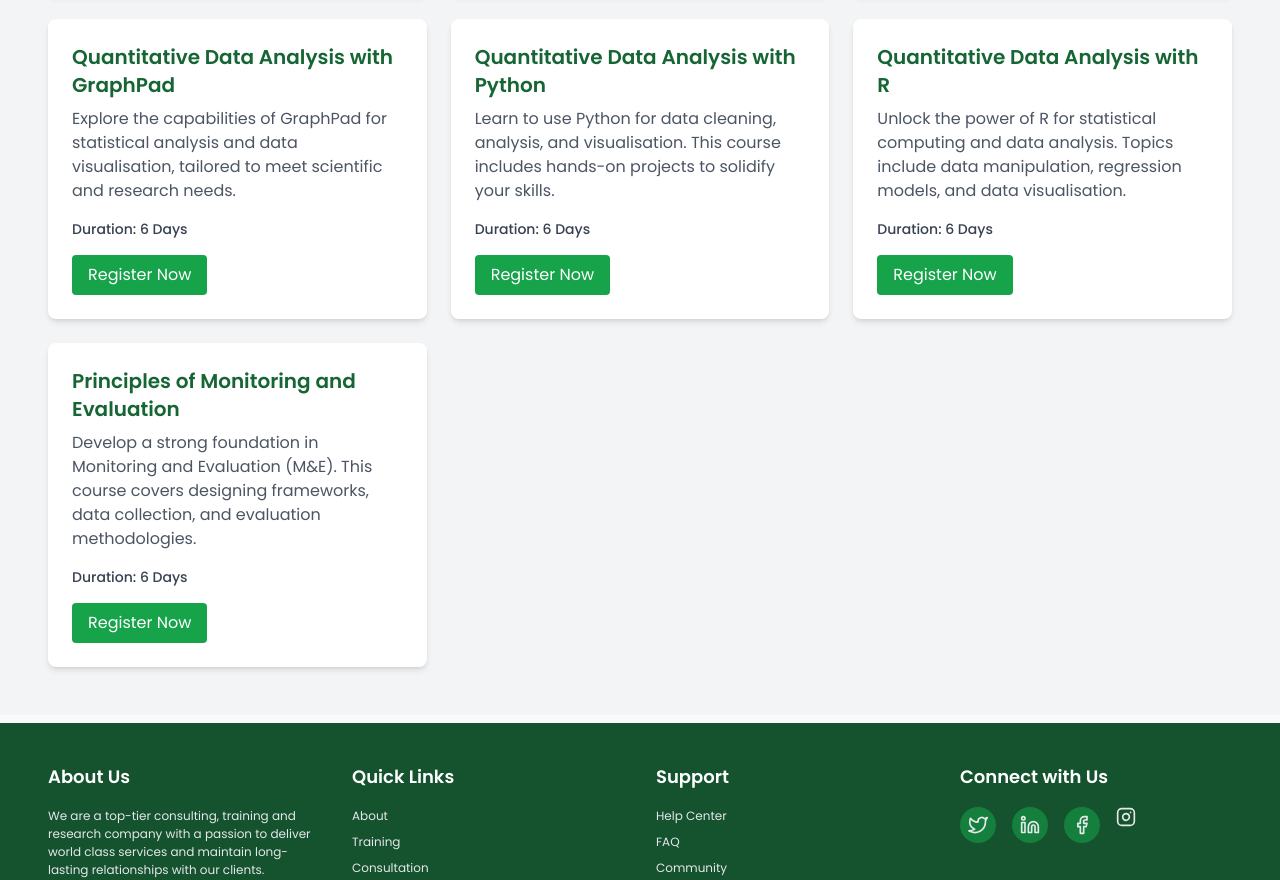
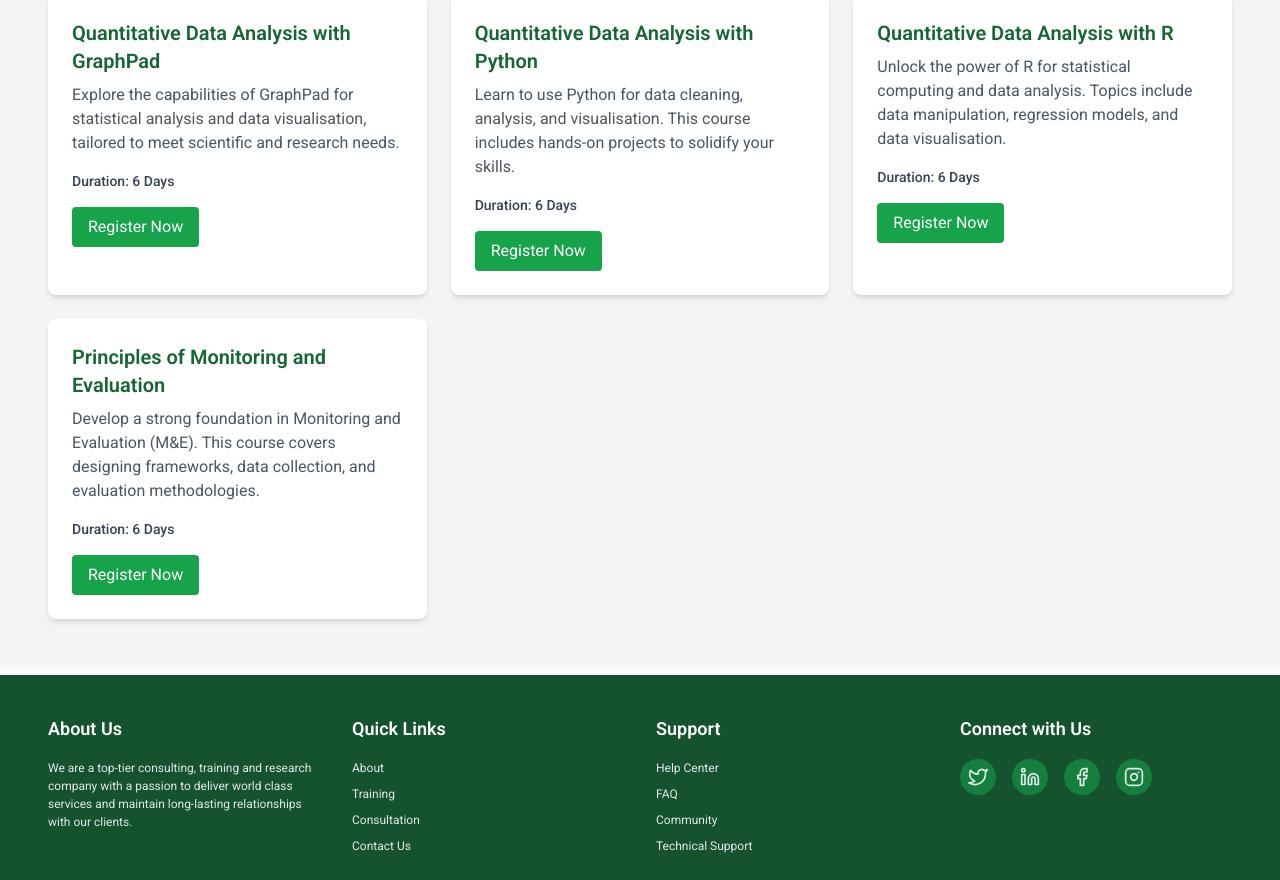
Before and after one commit to olagunju-oluwabukola/ppds, a React (Vite) app: page /services/training in a window 1280 px wide. Shown: the part 940-1820 px from the top of the page. Built offline with nearby package versions, Linux system fonts and the light colour scheme.

Commit message:
final fix

```diff
--- a/src/Componets/Footer.jsx
+++ b/src/Componets/Footer.jsx
@@ -119,7 +119,7 @@ const Footer = () => {
               </a>
             <a
                                 href="https://instagram.com/PPDSAnalytics" target="_blank" rel="noopener noreferrer"
-                                className="text-green-700 hover:text-green-900"
+                               className="p-2 bg-green-700 rounded-full hover:bg-brown-500 transition duration-300"
                               >
                                 <FiInstagram  className="h-5 w-5 text-gray-200 hover:text-white" />
                               </a>
--- a/src/Pages/Internship.jsx
+++ b/src/Pages/Internship.jsx
@@ -56,7 +56,8 @@ const InternshipProgram = () => {
             onClick={() => alert("Redirecting to registration form...")}
             className="px-6 py-3 bg-green-900 text-white font-semibold rounded-lg shadow-md hover:bg-green-700 transition duration-200"
           >
-            Click to Register
+             <a href="https://docs.google.com/forms/d/e/1FAIpQLSfsR_-EMqyaK7fLU5MMnW3ulIROJ0L1GPn2GaZTAlJl8bnNSw/viewform?usp=sf_link" target="_blank" rel="noopener noreferrer">Click to Register</a>
+
           </button>
         </div>
       </div>
--- a/src/Pages/Training.jsx
+++ b/src/Pages/Training.jsx
@@ -25,7 +25,7 @@ const TrainingPrograms = () => {
             <h2 className="text-xl font-semibold text-green-800 mb-2">{program.title}</h2>
             <p className="text-gray-600 mb-4">{program.description}</p>
             <p className="text-sm font-medium text-gray-700">Duration: {program.duration}</p>
-            <button className="mt-4 bg-green-600 text-white px-4 py-2 rounded hover:bg-green-700"><a href="http://" target="_blank" rel="noopener noreferrer">Register Now</a></button>
+            <button className="mt-4 bg-green-600 text-white px-4 py-2 rounded hover:bg-green-700"><a href="https://docs.google.com/forms/d/e/1FAIpQLSfsR_-EMqyaK7fLU5MMnW3ulIROJ0L1GPn2GaZTAlJl8bnNSw/viewform?usp=sf_link" target="_blank" rel="noopener noreferrer">Register Now</a></button>
           </div>
         ))}
       </div>
--- a/src/index.css
+++ b/src/index.css
@@ -1,11 +1,11 @@
 
 @import url('https://fonts.googleapis.com/css2?family=Merriweather+Sans:ital,wght@0,300..800;1,300..800&family=Outfit:wght@100..900&family=Poppins:ital,wght@0,100;0,200;0,300;0,400;0,500;0,600;0,700;0,800;0,900;1,100;1,200;1,300;1,400;1,500;1,600;1,700;1,800;1,900&family=Roboto:ital,wght@0,100;0,300;0,400;0,500;0,700;0,900;1,100;1,300;1,400;1,500;1,700;1,900&display=swap');
-
+@import url('https://fonts.googleapis.com/css2?family=Roboto:ital,wght@0,100..900;1,100..900&display=swap');
 
 @tailwind base;
 @tailwind components;
 @tailwind utilities;
 
 *{
-    font-family: 'poppins';
+    font-family: 'Roboto';
 }
```
